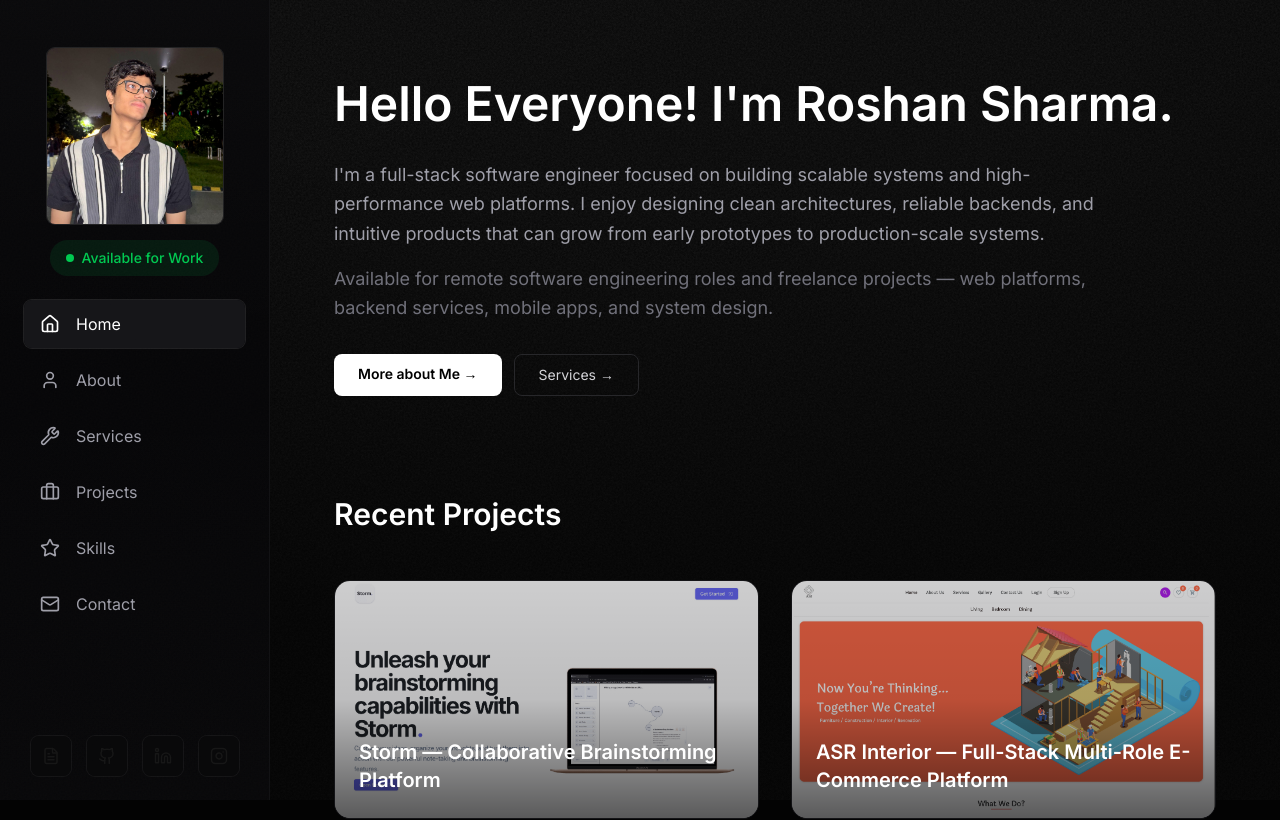
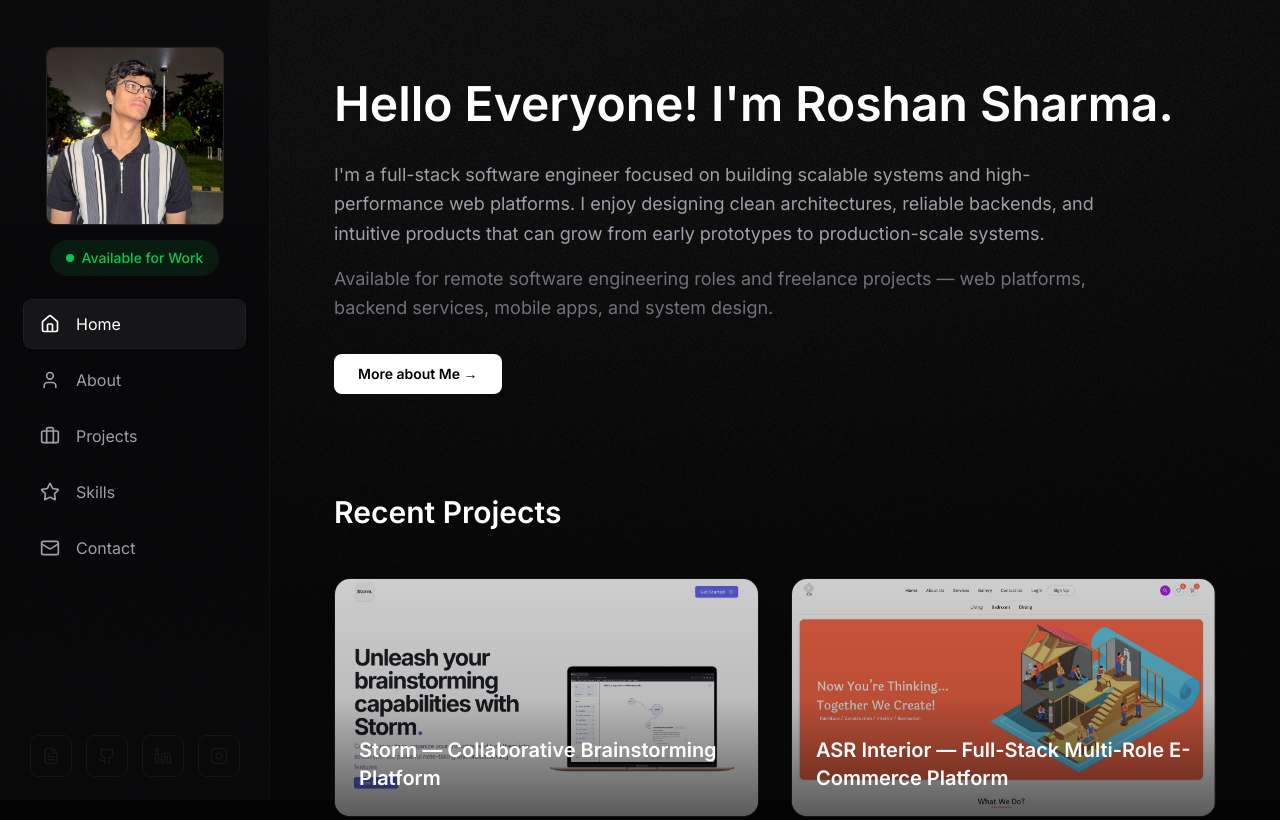
Before and after one commit to RoshanSharma11/portfolio, a Next.js app: page / in a window 1280 px wide. Shown: the top 820 px of the page. Built offline with nearby package versions, Linux system fonts and the light colour scheme.

Commit message:
hides services temporarily

```diff
--- a/components/HeroSection.tsx
+++ b/components/HeroSection.tsx
@@ -2,16 +2,23 @@ import Link from "next/link";
 
 export default function HeroSection() {
   return (
-    <section id="home" className="flex items-center px-4 sm:px-8 lg:px-16 pt-20 pb-5">
+    <section
+      id="home"
+      className="flex items-center px-4 sm:px-8 lg:px-16 pt-20 pb-5"
+    >
       <div className="max-w-4xl">
         <h1 className="animate-hero text-3xl sm:text-4xl md:text-5xl font-semibold mb-6 sm:mb-8">
           Hello Everyone! I&apos;m Roshan Sharma.
         </h1>
         <p className="animate-hero animate-hero-delay-1 text-base sm:text-lg text-zinc-400 leading-relaxed mb-4 max-w-3xl">
-          I&apos;m a full-stack software engineer focused on building scalable systems and high-performance web platforms. I enjoy designing clean architectures, reliable backends, and intuitive products that can grow from early prototypes to production-scale systems.
+          I&apos;m a full-stack software engineer focused on building scalable
+          systems and high-performance web platforms. I enjoy designing clean
+          architectures, reliable backends, and intuitive products that can grow
+          from early prototypes to production-scale systems.
         </p>
         <p className="animate-hero animate-hero-delay-2 text-base sm:text-lg text-zinc-500 leading-relaxed mb-8 max-w-3xl">
-          Available for remote software engineering roles and freelance projects — web platforms, backend services, mobile apps, and system design.
+          Available for remote software engineering roles and freelance projects
+          — web platforms, backend services, mobile apps, and system design.
         </p>
         <div className="animate-hero animate-hero-delay-3 flex flex-wrap gap-3">
           <Link
@@ -21,13 +28,13 @@ export default function HeroSection() {
           >
             More about Me →
           </Link>
-          <Link
+          {/* <Link
             href="/services"
             className="px-6 py-2.5 text-sm border border-zinc-800 rounded-lg hover:bg-zinc-950 hover:border-zinc-700 transition-all text-zinc-300"
             aria-label="View software engineering services"
           >
             Services →
-          </Link>
+          </Link> */}
         </div>
       </div>
     </section>
--- a/components/Sidebar.tsx
+++ b/components/Sidebar.tsx
@@ -35,13 +35,13 @@ export default function Sidebar() {
       href: "/about",
       type: "page" as const,
     },
-    {
-      id: "services",
-      icon: Wrench,
-      label: "Services",
-      href: "/services",
-      type: "page" as const,
-    },
+    // {
+    //   id: "services",
+    //   icon: Wrench,
+    //   label: "Services",
+    //   href: "/services",
+    //   type: "page" as const,
+    // },
     {
       id: "projects",
       icon: Briefcase,
--- a/components/SiteFooter.tsx
+++ b/components/SiteFooter.tsx
@@ -3,7 +3,7 @@ import Link from "next/link";
 const footerLinks = [
   { label: "Home", href: "/" },
   { label: "About", href: "/about" },
-  { label: "Services", href: "/services" },
+  // { label: "Services", href: "/services" },
   { label: "Projects", href: "/projects" },
   { label: "FAQ", href: "/faq" },
   { label: "Contact", href: "/contact" },
```
